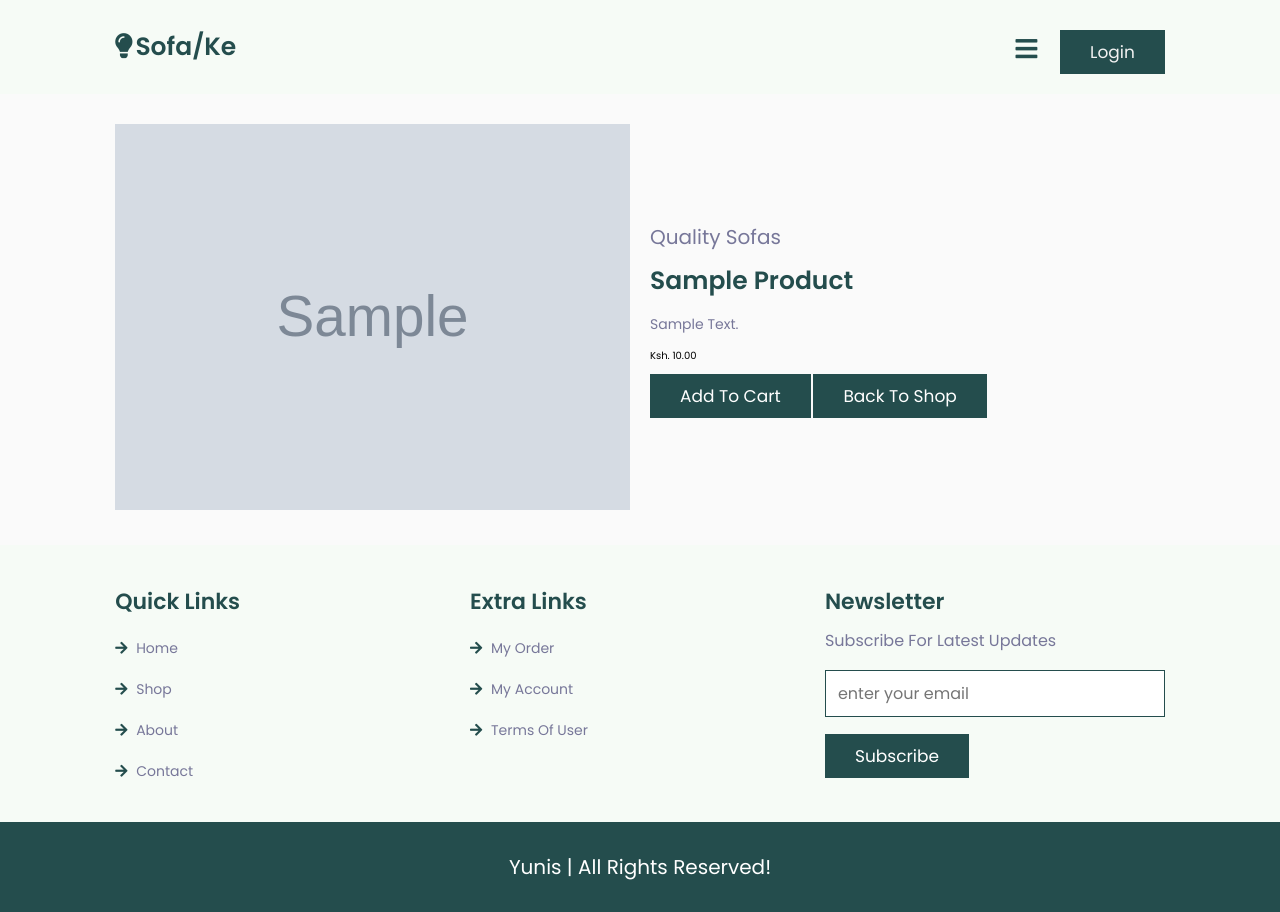
After one commit to EuniceKiingati/e-commercewebsite, a Django app: page /productdetail/1 in a window 1280 px wide. The commit adds this page. Run offline with Django 4.2, Linux system fonts and the light colour scheme; tables that the repository leaves empty hold one stand-in row (values such as "Sample post"); grey boxes marked "Sample" are stand-in pictures.

Commit message:
product details page

```diff
--- a/store/templates/store/about.html
+++ b/store/templates/store/about.html
@@ -144,10 +144,8 @@
 
         <div class="box">
             <h3>extra links</h3>
-            <a href="#"> <i class="fas fa-arrow-right"></i> my order</a>
-            <a href="#"> <i class="fas fa-arrow-right"></i> my wishlist</a>
+            <a href=" {% url 'cart' %}"> <i class="fas fa-arrow-right"></i> my order</a>
             <a href="#"> <i class="fas fa-arrow-right"></i> my account</a>
-            <a href="#"> <i class="fas fa-arrow-right"></i> my favorite</a>
             <a href="#"> <i class="fas fa-arrow-right"></i> terms of user</a>
         </div>
 
--- a/store/templates/store/home.html
+++ b/store/templates/store/home.html
@@ -164,6 +164,8 @@ const csrftoken = getToken ('csrftoken');
                 <h3>{{product.name}}</h3>
                 <p>{{product.description}}</p>
                 <a href="{% url 'shop'  %}" class="btn">shop now</a>
+                <a class="btn btn-outline-success" href=" {% url 'productdetails' product.id %}">View</a>
+
             </div>
             <div class="image">
                 <img src="{%static 'images'|add:product.imageURL %}" alt="">
@@ -259,7 +261,7 @@ const csrftoken = getToken ('csrftoken');
 
         <div class="box">
             <h3>extra links</h3>
-            <a href="#"> <i class="fas fa-arrow-right"></i> my order</a>
+            <a href=" {% url 'cart' %}"> <i class="fas fa-arrow-right"></i> my order</a>
             <!-- <a href="#"> <i class="fas fa-arrow-right"></i> my wishlist</a> -->
             <a href="#"> <i class="fas fa-arrow-right"></i> my account</a>
             <!-- <a href="#"> <i class="fas fa-arrow-right"></i> my favorite</a> -->
--- /dev/null
+++ b/store/templates/store/productdetail.html
@@ -0,0 +1,129 @@
+
+<!DOCTYPE html>
+{% load static %}
+
+<html lang="en">
+<head>
+    <meta charset="UTF-8">
+    <meta http-equiv="X-UA-Compatible" content="IE=edge">
+    <meta name="viewport" content="width=device-width, initial-scale=1.0">
+    <title>Home</title>
+
+    <!-- font awesome cdn link  -->
+    <link rel="stylesheet" href="https://cdnjs.cloudflare.com/ajax/libs/font-awesome/5.15.4/css/all.min.css">
+
+    <!-- custom css file link  -->
+
+    <link rel="stylesheet" type="text/css" href="{% static 'css/style.css'%}">
+ <!-- user js -->
+ <script type="text/javascript">
+    var user='{{ request.user}}'
+    // csrf token
+    function getToken(name) {
+    let cookieValue = null;
+    if (document.cookie && document.cookie !== '') {
+        const cookies = document.cookie.split(';');
+        for (let i = 0; i < cookies.length; i++) {
+            const cookie = cookies[i].trim();
+            // Does this cookie string begin with the name we want?
+            if (cookie.substring(0, name.length + 1) === (name + '=')) {
+                cookieValue = decodeURIComponent(cookie.substring(name.length + 1));
+                break;
+            }
+        }
+    }
+    return cookieValue;
+}
+const csrftoken = getToken ('csrftoken');
+
+
+    </script>
+
+
+
+</head>
+<body>
+
+	<!-- header section starts  -->
+
+	{%include 'store/_header.html'%}
+
+	<!-- header section ends  -->
+
+	<!-- closer btn  -->
+
+	<div id="closer" class="fas fa-times"></div>
+
+	<!-- navbar  -->
+
+	<nav class="navbar">
+		<a href="{% url 'home'%}">home</a>
+		<a href=" {% url 'shop' %}">shop</a>
+		<a href="{% url 'about' %}">about</a>
+		<a href="{% url 'contact' %}">contact</a>
+	</nav>
+
+<!-- product section -->
+	<section class="about">
+		<div class="image">
+			<img src="{%static 'images'|add:product.imageURL %}" alt="">
+		</div>
+
+		<div class="content">
+			<span>Quality Sofas</span>
+			<h3>{{product.name}}</h3>
+			<p>{{product.description}}</p>
+			<div class="price">Ksh. {{product.unit_price|floatformat:2}}</div>
+
+			<button data-product={{product.id}} data-action="add" class="btn btn-outline-secondary add-btn update-cart">Add to Cart</button>
+			<a href="{% url 'shop'  %}" class="btn">Back to shop</a>
+			<!-- <a href="{% url 'shop' %}" class="btn">Start Shopping</a> -->
+		</div>
+	</section>
+
+
+<!-- footer section  -->
+
+<section class="footer">
+
+    <div class="box-container">
+
+        <div class="box">
+            <h3>quick links</h3>
+            <a href=" {% url 'home' %}"> <i class="fas fa-arrow-right"></i> home</a>
+            <a href=" {% url 'shop' %}"> <i class="fas fa-arrow-right"></i> shop</a>
+            <a href=" {% url 'about' %}"> <i class="fas fa-arrow-right"></i> about</a>
+            <a href=" {% url 'contact' %}"> <i class="fas fa-arrow-right"></i> contact</a>
+        </div>
+
+        <div class="box">
+            <h3>extra links</h3>
+            <a href=" {% url 'cart' %}"> <i class="fas fa-arrow-right"></i> my order</a>
+            <a href="#"> <i class="fas fa-arrow-right"></i> my account</a>
+            <a href="#"> <i class="fas fa-arrow-right"></i> terms of user</a>
+        </div>
+
+
+
+        <div class="box">
+            <h3>newsletter</h3>
+            <p>subscribe for latest updates</p>
+            <form action="">
+                <input type="email" name="" placeholder="enter your email" id="">
+                <input type="submit" value="subscribe" class="btn">
+            </form>
+        </div>
+
+    </div>
+
+</section>
+
+<section class="credit">
+    Yunis | all rights reserved!
+</section>
+
+<!-- custom js file link  -->
+<script src="{% static 'js/script.js' %}"></script>
+
+</body>
+</html>
--- a/store/urls.py
+++ b/store/urls.py
@@ -17,6 +17,8 @@ urlpatterns = [
     path("logout/", auth_views.LogoutView.as_view(), name="logout"),
     path("update_item/", views.updateItem, name="update_item"),
     path("process_order/", views.process_order, name="process_order"),
+    path("productdetail/<int:pk>", views.productdetails, name="productdetails"),
+
 
 
 
--- a/store/views.py
+++ b/store/views.py
@@ -53,6 +53,11 @@ def shop(request):
     context = {"products": products,
                "cart_item_count": cart_item_count, "products3": products3, }
     return render(request, "store/shop.html", context)
+
+def productdetails(request, pk):
+    product = Product.objects.get(id=pk)
+    context={"product":product}
+    return render (request, "store/productdetail.html", context)
 
 
 def about(request):
```
Also changed, not shown: store/templates/store/contact.html (+3 -5 lines), store/templates/store/shop.html (+3 -4 lines), store/templates/store/temp.html (deleted, +0 -52 lines).
